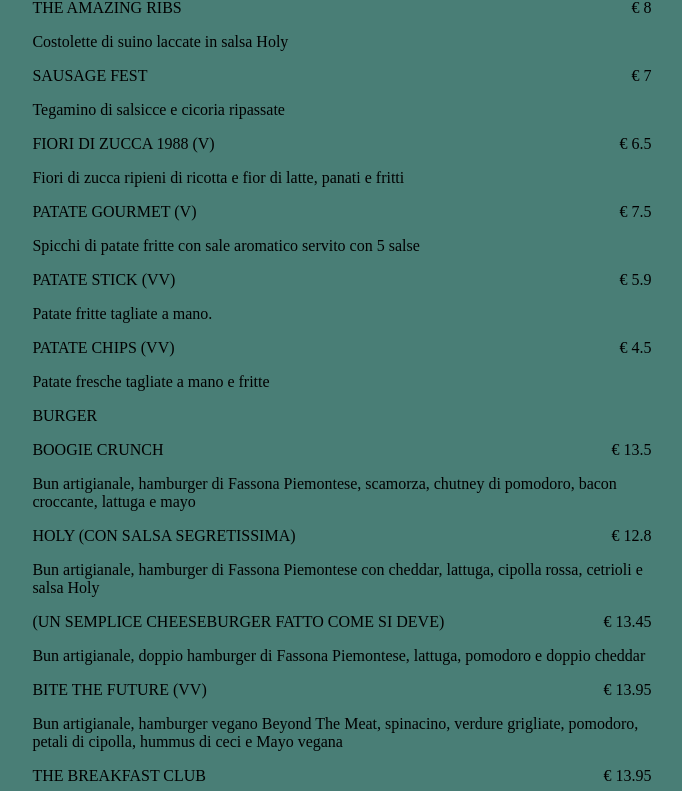
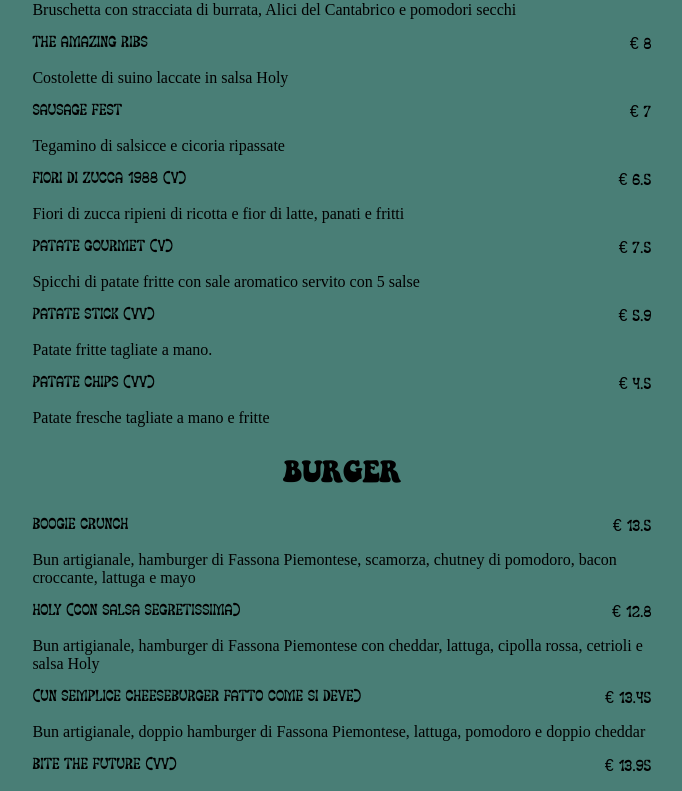
Before and after one commit to federicadivincenzo/HOLY-LANDING-PAGE, a Nuxt app: page /menu in a window 1280 px wide. Shown: the part 552-1343 px from the top of the page, without its empty margins (298-980 px from the left). Built offline with nearby package versions, Linux system fonts and the light colour scheme.

Commit message:
added font

```diff
--- a/assets/scss/components/footer.scss
+++ b/assets/scss/components/footer.scss
@@ -56,5 +56,6 @@
     padding: 1rem;
     justify-content: space-between;
     text-transform: uppercase;
+    gap: 1.5rem;
   }
 }
--- a/assets/scss/main.scss
+++ b/assets/scss/main.scss
@@ -4,6 +4,22 @@
 @import "components/hero";
 @import "pages/main";
 @import "pages/menu";
+
+@font-face {
+  font-family: 'Funky';
+  src: url('/fonts/KeeponTruckin.woff') format('woff');
+  font-weight: normal;
+  font-style: normal;
+  font-display: swap;
+}
+
+@font-face {
+  font-family: 'Funkorama';
+  src: url('/fonts/Funkorama.woff') format('woff');
+  font-weight: normal;
+  font-style: normal;
+  font-display: swap;
+}
 
 
 :root {
--- a/assets/scss/pages/main.scss
+++ b/assets/scss/pages/main.scss
@@ -16,7 +16,7 @@
     font-size: 3rem;
     text-align: center;
     border-bottom: 1px solid #232323;
-    font-family: 'Funkorama', sans-serif;
+    font-family: 'Funky', sans-serif;
 
     @media (min-width: 767px) {
       font-size: 3.7rem;
@@ -24,7 +24,7 @@
     }
 
     &:hover {
-      font-weight: 500;
+      opacity: .8;
     }
 
     a {
--- a/assets/scss/pages/menu.scss
+++ b/assets/scss/pages/menu.scss
@@ -3,6 +3,12 @@
     padding: 1.3rem;
     display: flex;
     justify-content: center;
+
+    &__section{
+        &:not(&:first-child) {
+            margin-top: 2rem;
+        }
+    }
 
     &__container {
         width: 100%;
@@ -15,9 +21,16 @@
         }
     }
 
+    &__title {
+        font-family: "Funky", sans-serif;
+        font-size: 1.8rem;
+        text-align: center;
+    }
+
     &__item-title {
         display: flex;
         width: 100%;
         justify-content: space-between;
+        font-family: "Funkorama", sans-serif;
     }
 }
--- a/pages/menu.vue
+++ b/pages/menu.vue
@@ -6,7 +6,7 @@ import { menuItems } from '~/constants/menu';
 <template>
   <div class="holy-menu">
     <div class="holy-menu__container">
-        <section v-for="section in menuItems">
+        <section v-for="section in menuItems" class="holy-menu__section">
             <p v-show="section.section !== 'Altro'"class="holy-menu__title">{{ section.section }}</p>
             <article v-for="item in section.items">
                 <p class="holy-menu__item-title">{{ item.title }} <span>€ {{ item.price }}</span></p>
```
Also changed, not shown: public/fonts/Funkorama.woff (added), public/fonts/KeeponTruckin.woff (added).
